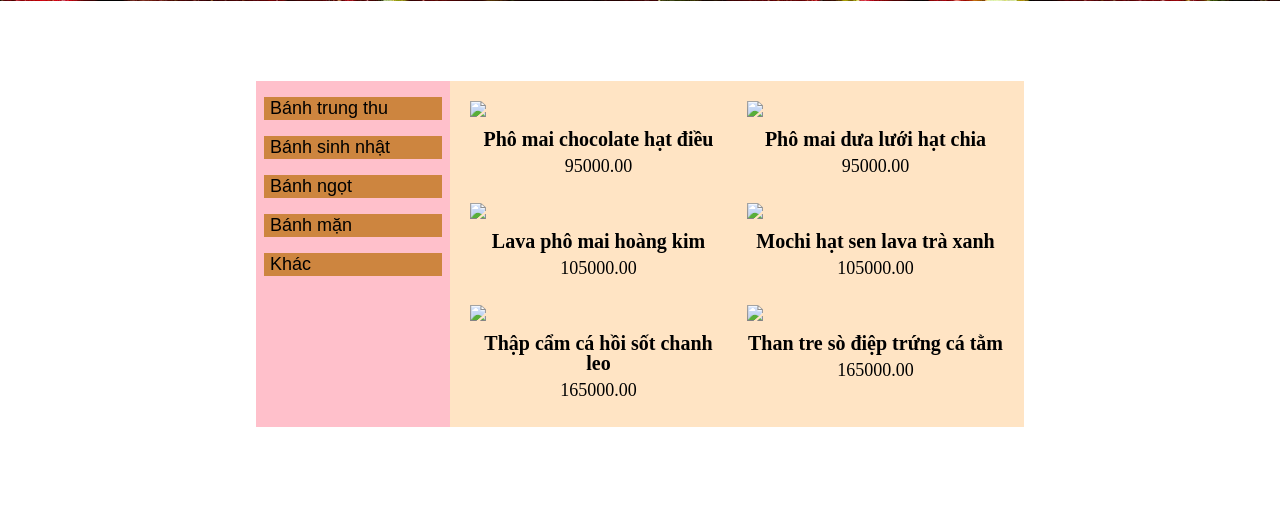
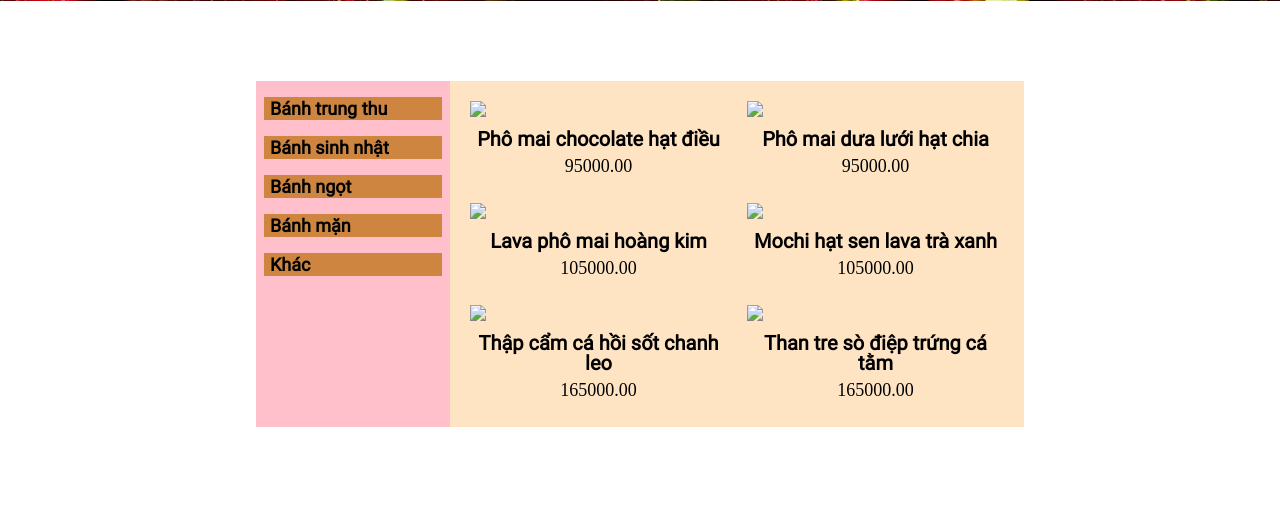
Before and after one commit to talachanvuong/sucre-bakery, a PHP site: page /src/page/user/overview.php in a window 1280 px wide. Shown: the part 473-980 px from the top of the page. Run offline with PHP 8.4, Linux system fonts and the light colour scheme; data comes from the database, SQL or seed files in the repository.

Commit message:
Update 5/10
- Update new database version
- Modify index.css
- Add Roboto font

```diff
--- a/api/core/core.php
+++ b/api/core/core.php
@@ -10,7 +10,7 @@ class Api
         $hostname = "localhost";
         $username = "root";
         $password = "";
-        $database = "db_bakery_web";
+        $database = "db_sucre_web";
         $this->connection = new mysqli($hostname, $username, $password, $database);
     }
 
--- a/src/css/index.css
+++ b/src/css/index.css
@@ -0,0 +1,28 @@
+@font-face {
+  font-family: "Roboto";
+  src: url(../../public/font/Roboto.ttf);
+}
+
+@property --brown-color {
+  syntax: "<color>";
+  inherits: false;
+  initial-value: rgb(71, 12, 14);
+}
+
+@property --bisque-color {
+  syntax: "<color>";
+  inherits: false;
+  initial-value: rgb(255,228,196);
+}
+
+@property --pink-color {
+  syntax: "<color>";
+  inherits: false;
+  initial-value: rgb(255, 226, 226);
+}
+
+@property --hover-color {
+  syntax: "<color>";
+  inherits: false;
+  initial-value: rgb(84, 35, 37);
+}
--- a/src/css/user/overview.css
+++ b/src/css/user/overview.css
@@ -1,3 +1,5 @@
+@import url("../index.css");
+
 .wallpaper {
   width: 100%;
   height: 100%;
@@ -59,6 +61,7 @@
   font-size: 20px;
   font-weight: 600;
   text-align: center;
+  font-family: "Roboto";
   margin-top: 12px;
 }
 
@@ -72,6 +75,8 @@
 .product-type {
   font-size: 18px;
   text-align: left;
+  font-family: "Roboto";
+  font-weight: 600;
   margin-top: 8px;
   margin-bottom: 8px;
   background-color: peru;
--- a/src/page/user/overview.php
+++ b/src/page/user/overview.php
@@ -31,8 +31,7 @@ $product = $api->get_products_by_type($pdt_id);
                 <?php } else {
                     foreach ($productType as $row) {
                         ?>
-                        <button class="product-type"
-                            onclick="redirect(<?php echo $row["pdt_id"]; ?>)">
+                        <button class="product-type" onclick="redirect(<?php echo $row["pdt_id"]; ?>)">
                             <?php echo $row["pdt_name"] ?>
                         </button>
                     <?php }
--- a/text.txt
+++ /dev/null
@@ -1 +0,0 @@
-Đây là phần làm việc của tôi
```
Also changed, not shown: db_store/5_10_2024_v1.sql (added, +15 -0 lines), public/font/Roboto.ttf (added), 1 other file.
